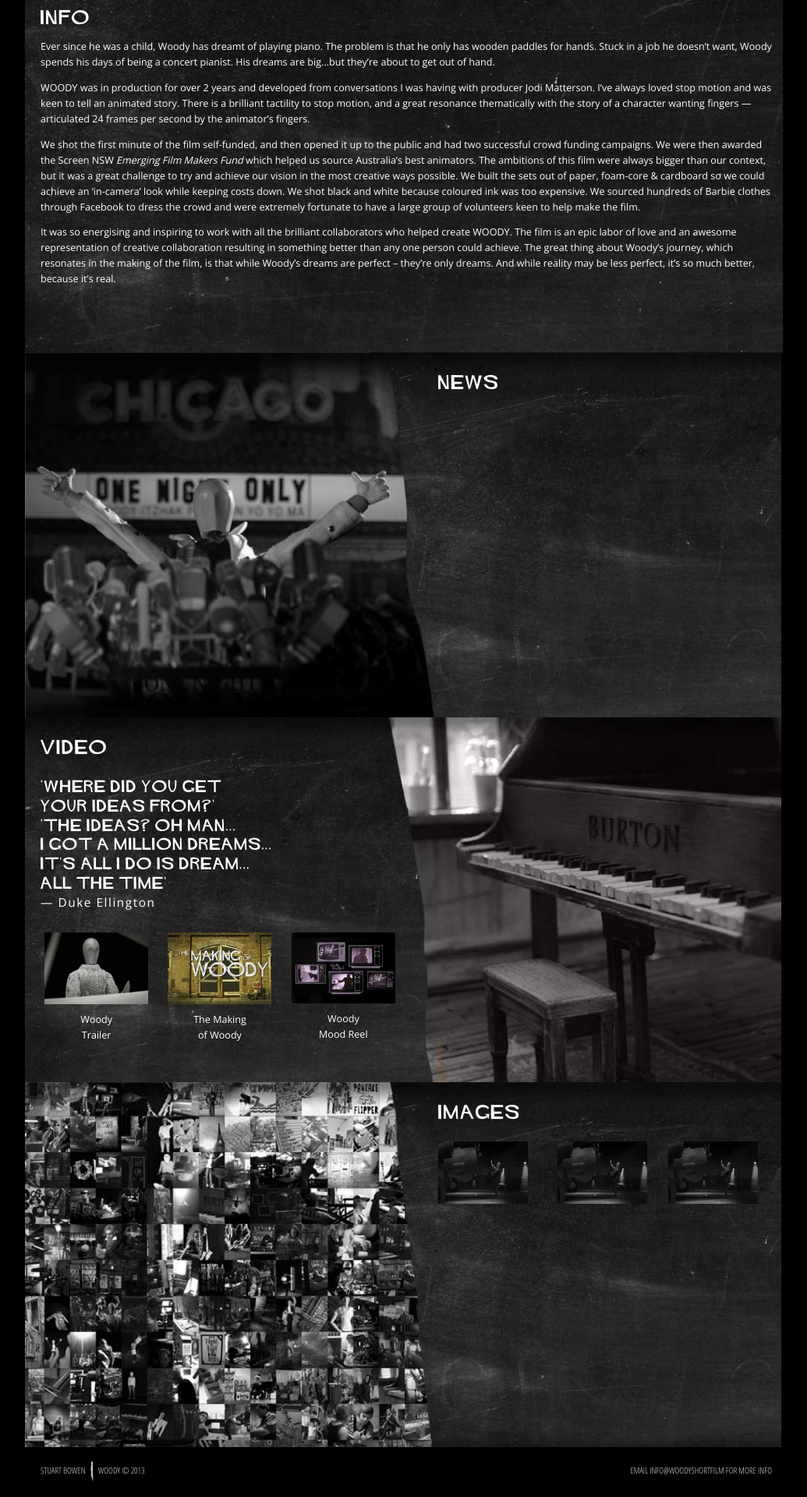
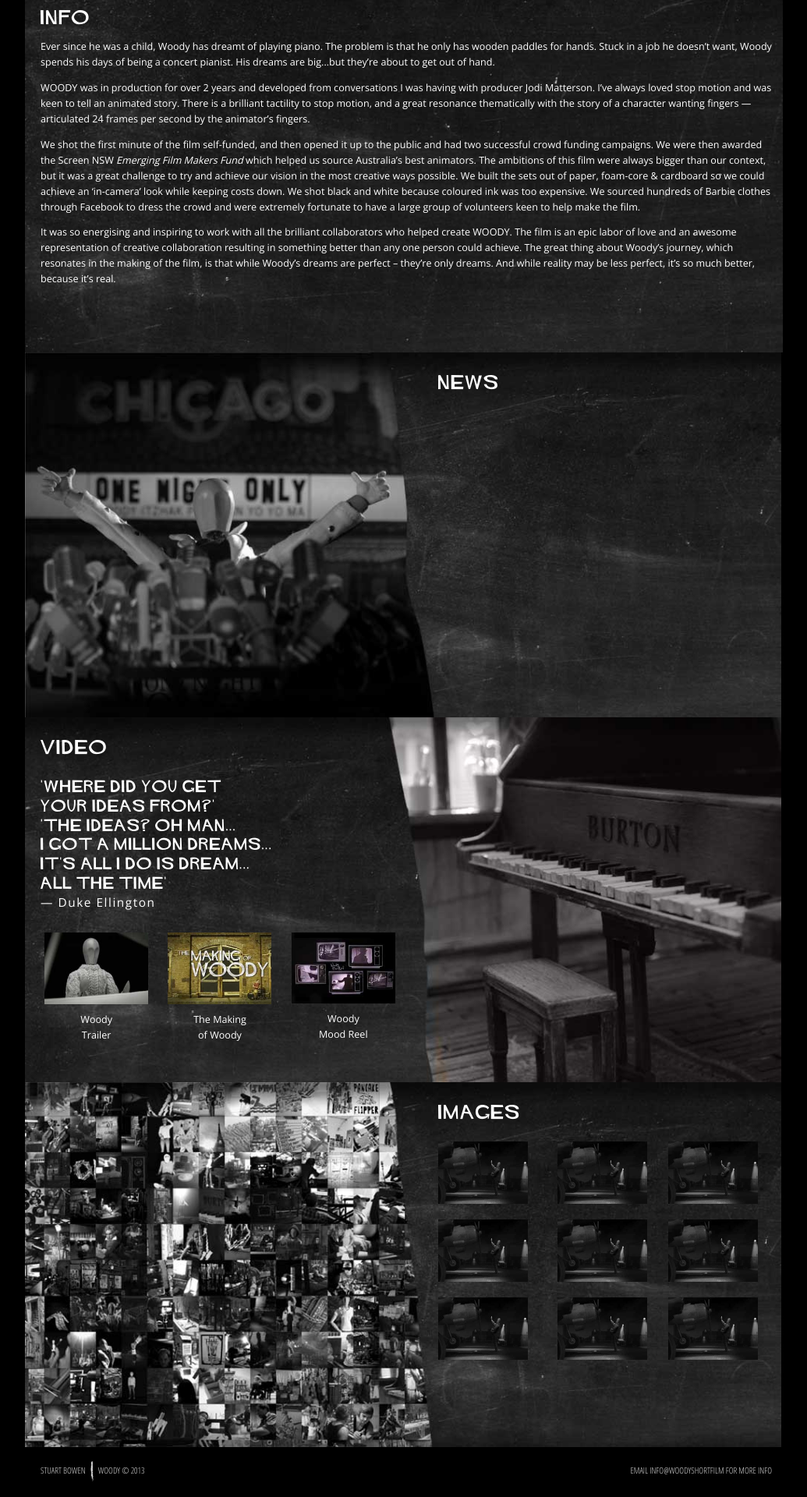
Before and after one commit to woodyshortfilm/woodyshortfilm.github.io, a Jekyll site: the page built from index.html, in a window 1280 px wide. Shown: the part 671-2591 px from the top of the page at 78% size, without its empty margins (119-1154 px from the left). Built offline with Jekyll 4.4.1, drawn with Linux system fonts in a browser that asks for light colours; nearby versions of some CDN libraries; comment, search, counter and statistics services are not loaded.

Commit message:
Use carousel_images variable with Liquid templates to render images thumbs and carousel.

```diff
--- a/css/main.css
+++ b/css/main.css
@@ -185,12 +185,17 @@
 
 #images #image-carousel {
   display: none;
+  position: fixed;
   width: 800px;
   left: 50%;
   margin-left: -400px;
   top: 50%;
   margin-top: -211px;
   height: 422px;
+}
+
+#images #image-carousel .carousel-indicators li {
+  cursor: pointer;
 }
 
 #images #image-carousel .carousel-control {
--- a/index.html
+++ b/index.html
@@ -152,36 +153,39 @@
   <div class="unit whole">
     <div id="image-carousel" class="carousel slide modal hide fade">
       <ol class="carousel-indicators">
-        <li data-target="#image-carousel" data-slide-to="0" class="active"></li>
-        <li data-target="#image-carousel" data-slide-to="1"></li>
-        <li data-target="#image-carousel" data-slide-to="2"></li>
+        {%assign first = true %}
+        {%assign indicator_index = -1%}
+        {%for row in page.carousel_images%}
+          {%for img in row%}
+          <li data-target="#image-carousel" data-slide-to="{%increment indicator_index%}"{%if first%} class="active"{%endif%}></li>
+          {%assign first = false%}
+          {%endfor%}
+        {%endfor%}
       </ol>
       <div class="carousel-inner">
-        <div class="active item"><img src="/img/carousel/001.jpg" width="800" alt=""></div>
-        <div class="item"><img src="/img/carousel/001.jpg" width="800" alt=""></div>
-        <div class="item"><img src="/img/carousel/001.jpg" width="800" alt=""></div>
+        {%assign first = true %}
+        {%for row in page.carousel_images%}
+          {%for img in row%}
+          <div class="{%if first%}active {%endif%}item"><img src="/img/carousel/{{img}}.jpg" width="800" alt=""></div>
+          {%assign first = false%}
+          {%endfor%}
+        {%endfor%}
       </div>
       <a class="carousel-control left" href="#image-carousel" data-slide="prev">&lsaquo;</a>
       <a class="carousel-control right" href="#image-carousel" data-slide="next">&rsaquo;</a>
     </div>
     <p class="section-heading">IMAGES</p>
+    {%for row in page.carousel_images%}
     <div class="grid">
+      {%for img in row%}
       <div class="unit one-third">
         <a href="#image-carousel" data-toggle="modal">
-          <img src="/img/carousel/thumbs/001.jpg" width="115" alt="">
+          <img src="/img/carousel/thumbs/{{img}}.jpg" width="115" alt="">
         </a>
       </div>
-      <div class="unit one-third">
-        <a href="#image-carousel" data-toggle="modal">
-          <img src="/img/carousel/thumbs/001.jpg" width="115" alt="">
-        </a>
-      </div>
-      <div class="unit one-third">
-        <a href="#image-carousel" data-toggle="modal">
-          <img src="/img/carousel/thumbs/001.jpg" width="115" alt="">
-        </a>
-      </div>
+      {%endfor%}
     </div>
+    {%endfor%}
   </div>
 </div>
 
```
Also changed, not shown: other parts of index.html (+1 -0 lines), img/carousel/1.jpg (renamed from img/carousel/001.jpg), img/carousel/thumbs/1.jpg (renamed from img/carousel/thumbs/001.jpg).
